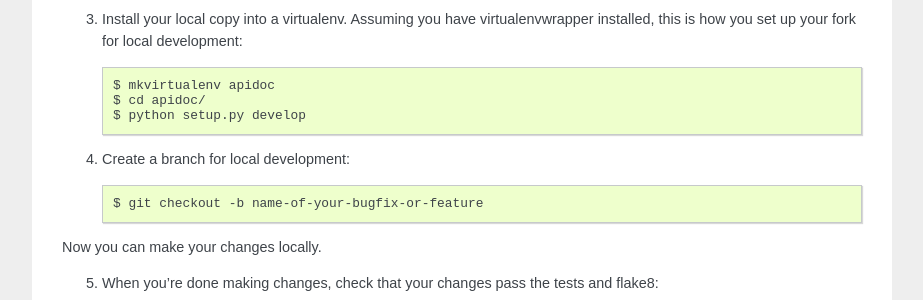
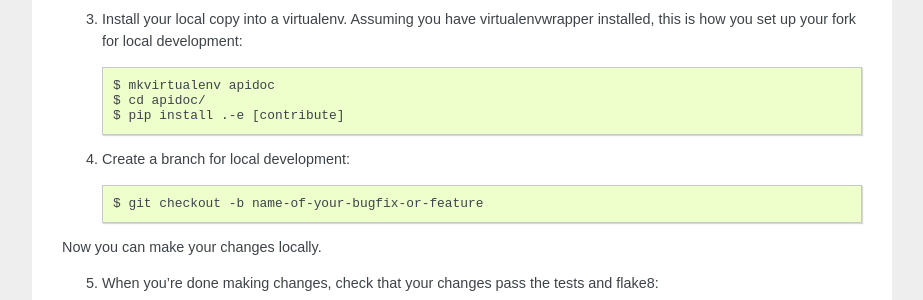
Before and after one commit to SolutionsCloud/apidoc, a Sphinx documentation site: the page built from docs/source/contributing.rst, in a window 1280 px wide and 900 px high, scrolled down 1019 px. Shown: the part 182-482 px from the top of the window, without its empty margins (198-1121 px from the left). Built offline with Sphinx 7.4.7, drawn with Linux system fonts in a browser that asks for light colours.

Commit message:
Fix contributing installation

```diff
--- a/CONTRIBUTING.rst
+++ b/CONTRIBUTING.rst
@@ -67,7 +67,7 @@ Here's how to set up `ApiDoc` for local development.
 
     $ mkvirtualenv apidoc
     $ cd apidoc/
-    $ python setup.py develop
+    $ pip install .-e [contribute]
 
 4. Create a branch for local development::
 
--- a/docs/source/contributing.rst
+++ b/docs/source/contributing.rst
@@ -67,7 +67,8 @@ Here's how to set up `ApiDoc` for local development.
 
     $ mkvirtualenv apidoc
     $ cd apidoc/
-    $ python setup.py develop
+    $ pip install .-e [contribute]
+
 
 4. Create a branch for local development::
 
```
